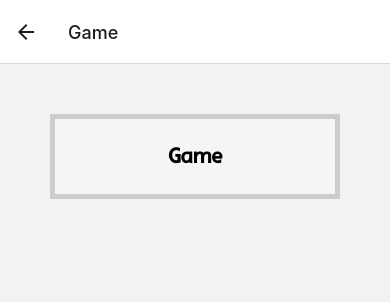
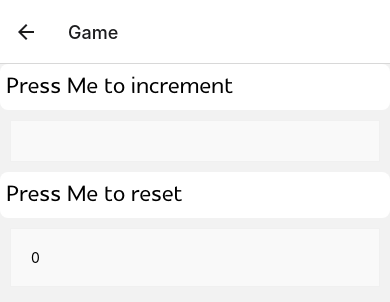
Before and after one commit to TianyiYang-Tyler/w23-CoderSB-project-, a React Native app: screen /Game in a window 390 px wide. Shown: the top 302 px of the page. Built offline with nearby package versions, Linux system fonts and the light colour scheme.

Commit message:
Pressable & text box components of Games.js configured - T. Yang

```diff
--- a/screens/Game.js
+++ b/screens/Game.js
@@ -1,46 +1,77 @@
 import { StatusBar } from "expo-status-bar";
 import { useState } from "react";
-import { Button, StyleSheet, Text, View } from "react-native";
+import { Pressable, StyleSheet, Text, View } from "react-native";
 
-export default function Game({navigation, route}) {
+export default function HomeScreen({navigation}) {
+
+  const [timesPressed, setTimesPressed] = useState(0);
+
+  let textLog = '';
+  if (timesPressed > 1) {
+    textLog = timesPressed + 'x onPress';
+  } else if (timesPressed > 0) {
+    textLog = 'onPress';
+  }
+  let altLog = timesPressed % 2;
 
   return (
     <View style={styles.appContainer}>
-      <View style={styles.ScreenTitle}>
-        <Text style={styles.TitleFormat}>Game</Text>
+	<Pressable
+        onPress={() => {
+          setTimesPressed(current => current + 1);
+        }}
+        style={({pressed}) => [
+          {
+            backgroundColor: pressed ? 'rgb(210, 230, 255)' : 'white',
+          },
+          styles.wrapperCustom,
+        ]}>
+        {({pressed}) => (
+          <Text style={styles.text}>{pressed ? 'Pressed!' : 'Press Me to increment'}</Text>
+        )}
+      </Pressable>
+	<View style={styles.logBox}>
+        <Text testID="pressable_press_console">{textLog}</Text>
       </View>
-      <View style={styles.BottonContainer}>
+	<Pressable
+        onPress={() => {
+          setTimesPressed(current => 0);
+        }}
+        style={({pressed}) => [
+          {
+            backgroundColor: pressed ? 'rgb(210, 230, 255)' : 'white',
+          },
+          styles.wrapperCustom,
+        ]}>
+        {({pressed}) => (
+          <Text style={styles.text}>{pressed ? 'Pressed!' : 'Press Me to reset'}</Text>
+        )}
+      </Pressable>
+	<View style={styles.logBox}>
+        <Text testID="pressable_press_console">{altLog}</Text>
       </View>
     </View>
   );
 }
 
 const styles = StyleSheet.create({
-  appContainer: {
+  container: {
     flex: 1,
-    padding: 50,
+    justifyContent: 'center',
   },
-  ScreenTitle: {
-    flex: 1,
-    borderWidth: 5,
-    borderColor: "#cccccc",
-    alignItems: "center",
-    backgroundColor: "#f5f5f5",
-    justifyContent: "center",
-    textAlign: "center",
+  text: {
+    fontSize: 32,
+    fontFamily: 'Glametrix',
   },
-  BottonContainer: {
-    flex: 5,
-    flexDirection: "column",
-    justifyContent: "space-between",
-    alignItems: "center",
-    padding: 110,
+  wrapperCustom: {
+    borderRadius: 8,
+    padding: 6,
   },
-  TitleFormat: {
-    fontSize: 30,
-    fontWeight: "bold",
-    fontFamily: "Glametrix",
-    padding: 10,
+  logBox: {
+    padding: 20,
     margin: 10,
+    borderWidth: StyleSheet.hairlineWidth,
+    borderColor: '#f0f0f0',
+    backgroundColor: '#f9f9f9',
   },
 });
```
